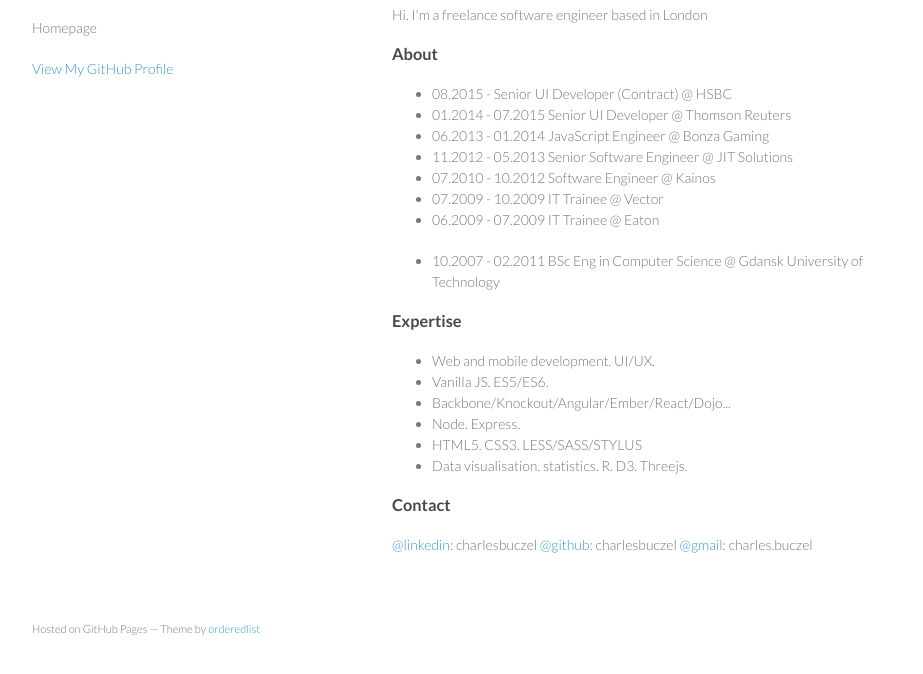
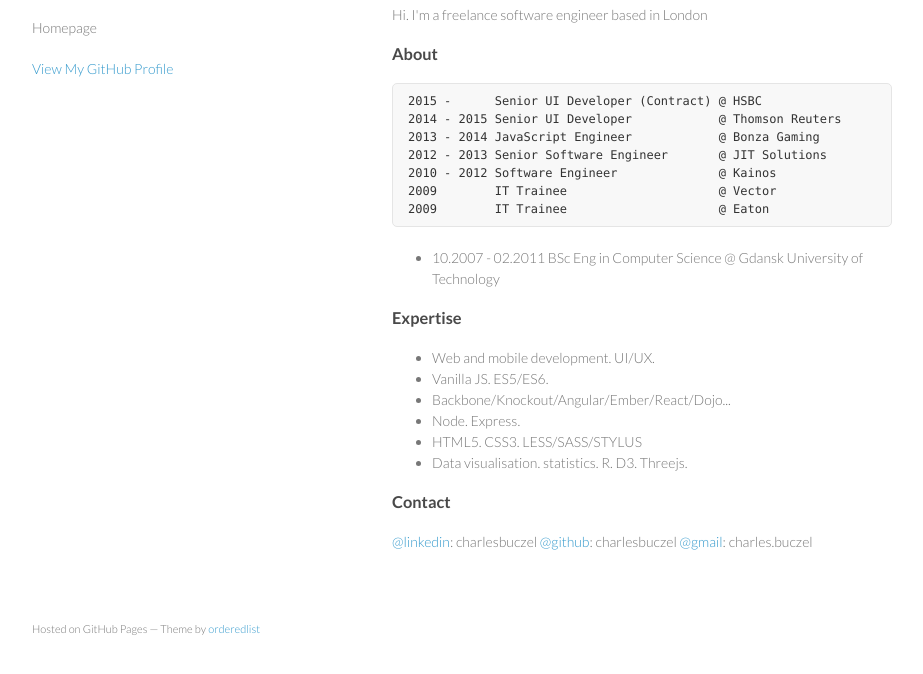
Before and after one commit to charlesbuczel/test.github.io, a plain HTML site: page index.html in a window 1280 px wide. Shown: the part 92-766 px from the top of the page, without its empty margins (178-1101 px from the left). Drawn offline with Linux system fonts and the light colour scheme.

```diff
--- a/index.html
+++ b/index.html
@@ -31,15 +31,17 @@
 <h3>
 <a id="about" class="anchor" href="#about" aria-hidden="true"><span class="octicon octicon-link"></span></a>About</h3>
 
+<pre><code>2015 -      Senior UI Developer (Contract) @ HSBC
+2014 - 2015 Senior UI Developer            @ Thomson Reuters
+2013 - 2014 JavaScript Engineer            @ Bonza Gaming
+2012 - 2013 Senior Software Engineer       @ JIT Solutions
+2010 - 2012 Software Engineer              @ Kainos
+2009        IT Trainee                     @ Vector
+2009        IT Trainee                     @ Eaton
+</code></pre>
+
 <ul>
-<li>08.2015 -        Senior UI Developer (Contract) @ HSBC</li>
-<li>01.2014 - 07.2015 Senior UI Developer @ Thomson Reuters</li>
-<li>06.2013 - 01.2014 JavaScript Engineer @ Bonza Gaming</li>
-<li>11.2012 - 05.2013 Senior Software Engineer @ JIT Solutions</li>
-<li>07.2010 - 10.2012 Software Engineer @ Kainos</li>
-<li>07.2009 - 10.2009 IT Trainee @ Vector</li>
-<li><p>06.2009 - 07.2009 IT Trainee @ Eaton</p></li>
-<li><p>10.2007 - 02.2011 BSc Eng in Computer Science @ Gdansk University of Technology</p></li>
+<li>10.2007 - 02.2011 BSc Eng in Computer Science @ Gdansk University of Technology</li>
 </ul>
 
 <h3>
--- a/params.json
+++ b/params.json
@@ -1 +1 @@
-{"name":"Charles Buczel","tagline":"Homepage","body":"### Welcome\r\nHi. I'm a freelance software engineer based in London\r\n\r\n### About\r\n* 08.2015 -        Senior UI Developer (Contract) @ HSBC\r\n* 01.2014 - 07.2015 Senior UI Developer @ Thomson Reuters\r\n* 06.2013 - 01.2014 JavaScript Engineer @ Bonza Gaming\r\n* 11.2012 - 05.2013 Senior Software Engineer @ JIT Solutions\r\n* 07.2010 - 10.2012 Software Engineer @ Kainos\r\n* 07.2009 - 10.2009 IT Trainee @ Vector\r\n* 06.2009 - 07.2009 IT Trainee @ Eaton\r\n\r\n* 10.2007 - 02.2011 BSc Eng in Computer Science @ Gdansk University of Technology\r\n\r\n### Expertise\r\n\r\n* Web and mobile development. UI/UX.\r\n* Vanilla JS. ES5/ES6.\r\n* Backbone/Knockout/Angular/Ember/React/Dojo...\r\n* Node. Express.\r\n* HTML5. CSS3. LESS/SASS/STYLUS\r\n* Data visualisation. statistics. R. D3. Threejs.\r\n\r\n### Contact\r\n@linkedin: charlesbuczel\r\n@github: charlesbuczel \r\n@gmail: charles.buczel\r\n","google":"","note":"Don't delete this file! It's used internally to help with page regeneration."}
+{"name":"Charles Buczel","tagline":"Homepage","body":"### Welcome\r\nHi. I'm a freelance software engineer based in London\r\n\r\n### About\r\n    2015 -      Senior UI Developer (Contract) @ HSBC\r\n    2014 - 2015 Senior UI Developer            @ Thomson Reuters\r\n    2013 - 2014 JavaScript Engineer            @ Bonza Gaming\r\n    2012 - 2013 Senior Software Engineer       @ JIT Solutions\r\n    2010 - 2012 Software Engineer              @ Kainos\r\n    2009        IT Trainee                     @ Vector\r\n    2009        IT Trainee                     @ Eaton\r\n\r\n* 10.2007 - 02.2011 BSc Eng in Computer Science @ Gdansk University of Technology\r\n\r\n### Expertise\r\n\r\n* Web and mobile development. UI/UX.\r\n* Vanilla JS. ES5/ES6.\r\n* Backbone/Knockout/Angular/Ember/React/Dojo...\r\n* Node. Express.\r\n* HTML5. CSS3. LESS/SASS/STYLUS\r\n* Data visualisation. statistics. R. D3. Threejs.\r\n\r\n### Contact\r\n@linkedin: charlesbuczel\r\n@github: charlesbuczel \r\n@gmail: charles.buczel\r\n","google":"","note":"Don't delete this file! It's used internally to help with page regeneration."}
```
